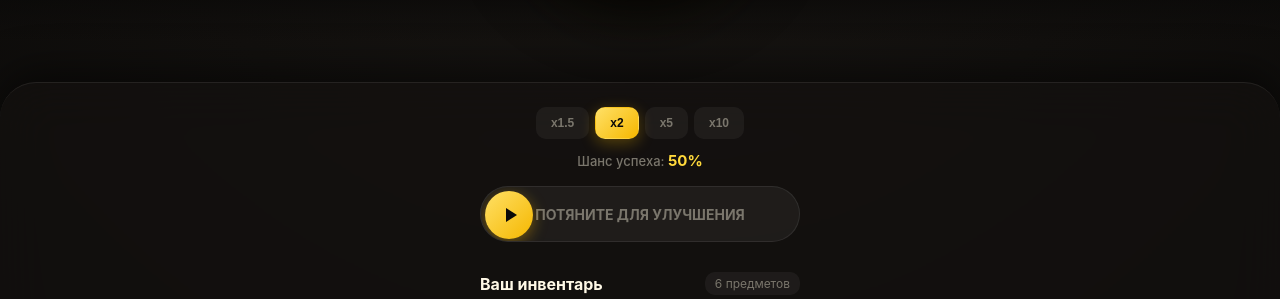
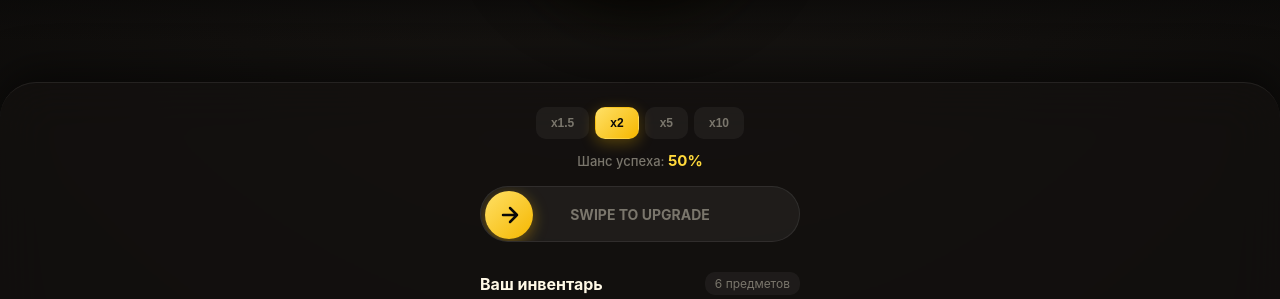
Before and after one commit to Tamerlan5/my-miniapp, a plain HTML site: page index.html in a window 1280 px wide. Both pictures are taken after a click on the button "Апгрейд". Shown: the part 308-607 px from the top of the page. Drawn offline with Linux system fonts and the light colour scheme.

Commit message:
Update index.html

```diff
--- a/index.html
+++ b/index.html
@@ -90,7 +90,6 @@
 
         <!-- Место под картинку-баннер -->
         <div class="banner-image-placeholder">
-          <!-- Сюда вы сможете вставить <img> -->
           <!-- <img src="your-banner.png" alt="Banner"> -->
           <div class="banner-overlay"></div>
         </div>
@@ -109,13 +108,16 @@
               Шанс успеха: <span id="chanceText">50%</span>
             </div>
 
-            <!-- Кнопка-ползунок -->
+            <!-- Кнопка-ползунок (Обновленная) -->
             <div class="slider-container" id="sliderContainer">
               <div class="slider-track">
                 <div class="slider-fill" id="sliderFill"></div>
-                <span class="slider-text">Потяните для улучшения</span>
+                <span class="slider-text" id="sliderText">SWIPE TO UPGRADE</span>
                 <div class="slider-thumb" id="sliderThumb">
-                  <svg viewBox="0 0 24 24"><path d="M8 5v14l11-7z" fill="#0a0908"/></svg>
+                  <svg viewBox="0 0 24 24">
+                    <!-- Иконка стрелочек вправо -->
+                    <path d="M5 12h14M12 5l7 7-7 7" stroke="#0a0908" stroke-width="2.5" stroke-linecap="round" stroke-linejoin="round" fill="none"/>
+                  </svg>
                 </div>
               </div>
             </div>
```
